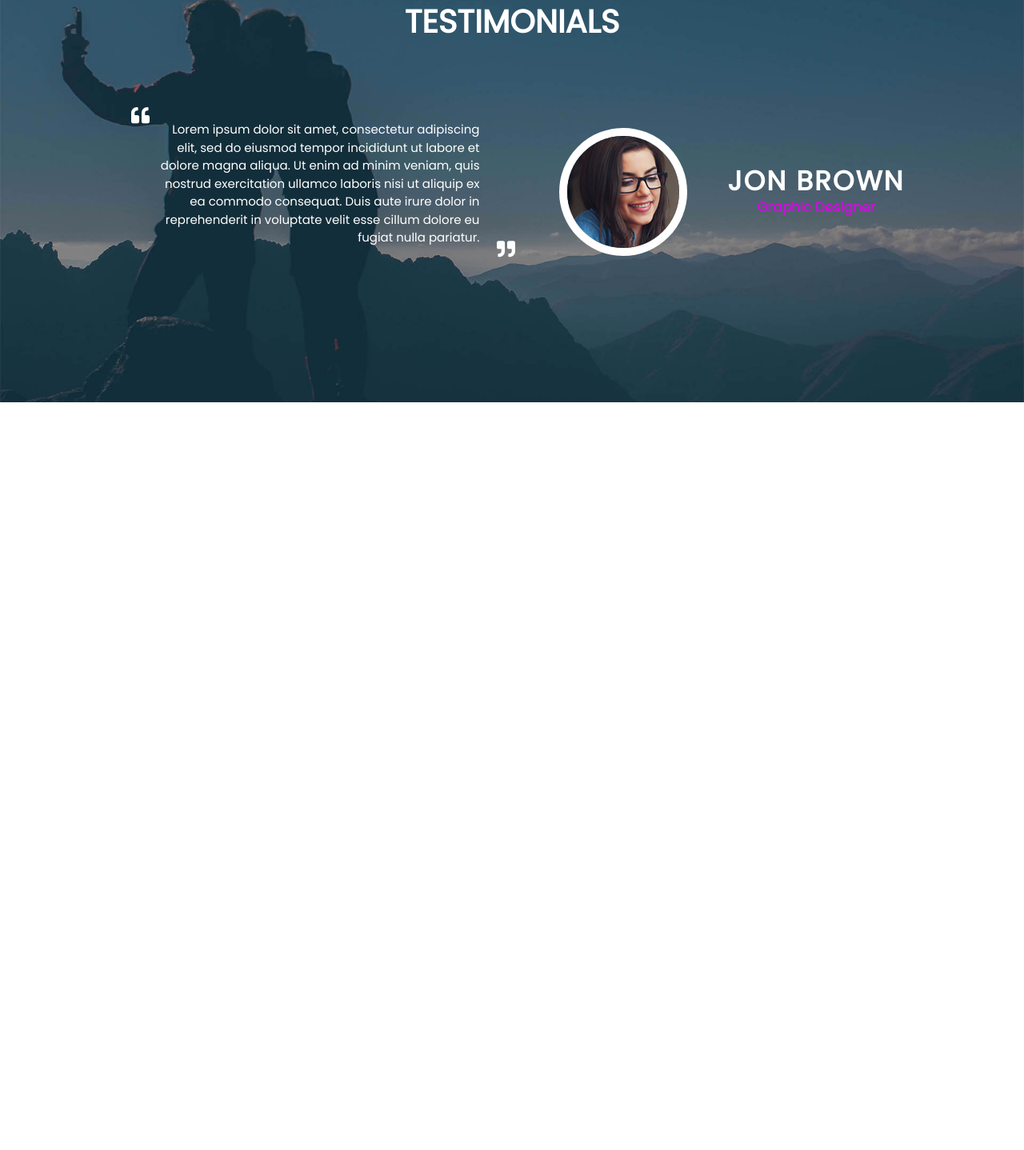
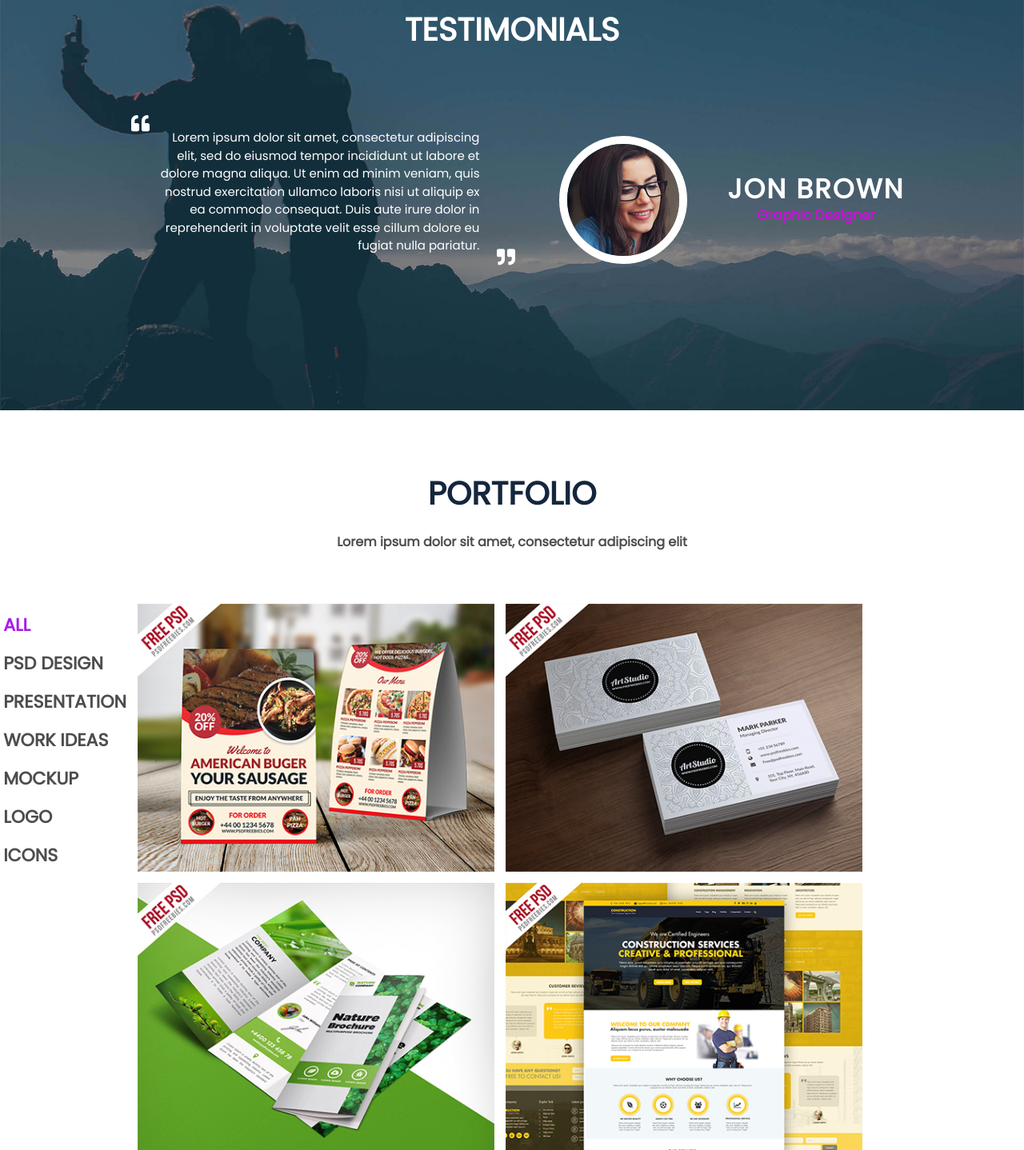
Before and after one commit to PrzemyslawKonefal/PSD-to-HTML-practise, a plain HTML site: page Weekly_challange_18/index.html in a window 1280 px wide. Shown: the part 2737-4175 px from the top of the page at 80% size. Before the commit the page ends 3240 px from the top, so only its background shows below. Drawn offline with nearby package versions, Linux system fonts and the light colour scheme.

Commit message:
Weekly Challenge 18 portfolio section

```diff
--- a/Weekly_challange_18/css/main.scss
+++ b/Weekly_challange_18/css/main.scss
@@ -206,11 +206,12 @@ header{
   h2{
     color: #15263e;
     font-weight: 600;
-    margin-top: 70px;
+    margin-top: 80px;
     font-size: 40px;
   }
   >p{
     margin-top: 20px;
+    font-weight: 600;
   }
 }
 #service-features{
@@ -267,7 +268,7 @@ header{
   display: flex;
   flex-wrap: wrap;
   justify-content: center;
-
+  padding-bottom: 50px;
   img{
     border-radius: 50%;
     border: 10px solid #fff;
@@ -313,3 +314,71 @@ header{
     }
   }
 }
+#portfolio{
+  text-align: center;
+  color: #4d4d4d;
+  >h2{
+    margin: 80px 0 25px 0;
+    color: #15263e;
+    font-weight: 600;
+    font-size: 40px;
+  }
+  >p{
+  font-weight: 600;
+  margin-bottom: 0;
+  }
+}
+#main-portfolio{
+  margin: 65px 0 80px 0;
+  display: flex;
+  justify-content: flex-start;
+}
+#portfolio-panel{
+  min-width: 165px;
+  width: 25%;
+  display: flex;
+  justify-content: flex-end;
+  padding: 10px 7px 0 0;
+  ul{
+    list-style: none;
+    text-align: left;
+    padding: 0;
+    font-weight: 600;
+  }
+  li{
+    margin-bottom: 15px;
+    font-size: 22px;
+    transition: .3s ease;
+    cursor: pointer;
+    &:hover{
+      color: #7814a8;
+    }
+  }
+
+}
+#portfolio-projects{
+  flex-grow: 1;
+  display: flex;
+  justify-content: flex-start;
+  flex-wrap: wrap;
+}
+.portfolio-project{
+  display: block;
+  width: 40%;
+  min-width: 120px;
+  margin: 0 7px 14px 7px;
+  img{
+    width: 100%;
+    height: 100%;
+  }
+}
+.active-filter{
+  color: #a91aef;
+}
+
+@media only screen and (max-width: 500px){
+  .portfolio-project{
+    width: 100%;
+    margin: 0 14px 14px 7px;
+  }
+}
--- a/Weekly_challange_18/index.html
+++ b/Weekly_challange_18/index.html
@@ -158,7 +158,44 @@
         </div>
       </div>
     </section>
+    <section id="portfolio">
+      <h2>PORTFOLIO</h2>
+      <p>Lorem ipsum dolor sit amet, consectetur adipiscing elit</p>
+      <div id="main-portfolio">
+        <div id="portfolio-panel">
+          <ul>
+            <li class="active-filter">ALL</li>
+            <li>PSD DESIGN</li>
+            <li>PRESENTATION</li>
+            <li>WORK IDEAS</li>
+            <li>MOCKUP</li>
+            <li>LOGO</li>
+            <li>ICONS</li>
+          </ul>
+        </div>
+        <div id="portfolio-projects">
+          <a href="#" class="portfolio-project" workType="WORK IDEAS">
+            <img src="img/portfolio1.png" alt="Project">
+          </a>
+          <a href="#" class="portfolio-project" workType="ICONS">
+            <img src="img/portfolio2.png" alt="Project">
+          </a>
+          <a href="#" class="portfolio-project" workType="PRESENTATION">
+            <img src="img/portfolio3.png" alt="Project">
+          </a>
+          <a href="#" class="portfolio-project" workType="PSD DESIGN">
+            <img src="img/portfolio4.png" alt="Project">
+          </a>
+          <a href="#" class="portfolio-project" workType="MOCKUP">
+            <img src="img/portfolio5.png" alt="Project">
+          </a>
+          <a href="#" class="portfolio-project" workType="LOGO">
+            <img src="img/portfolio6.png" alt="Project">
+          </a>
+        </div>
+      </div>
 
+    </section>
 
     <script src="https://code.jquery.com/jquery-3.3.1.js" integrity="sha256-2Kok7MbOyxpgUVvAk/HJ2jigOSYS2auK4Pfzbm7uH60=" crossorigin="anonymous"></script>
     <script src="https://cdnjs.cloudflare.com/ajax/libs/popper.js/1.12.3/umd/popper.min.js" integrity="sha384-vFJXuSJphROIrBnz7yo7oB41mKfc8JzQZiCq4NCceLEaO4IHwicKwpJf9c9IpFgh" crossorigin="anonymous"></script>
```
Also changed, not shown: Weekly_challange_18/css/main.css, Weekly_challange_18/img/portfolio6.png (renamed from Weekly_challange_18/img/portfolio-6.png), 1 other file.
